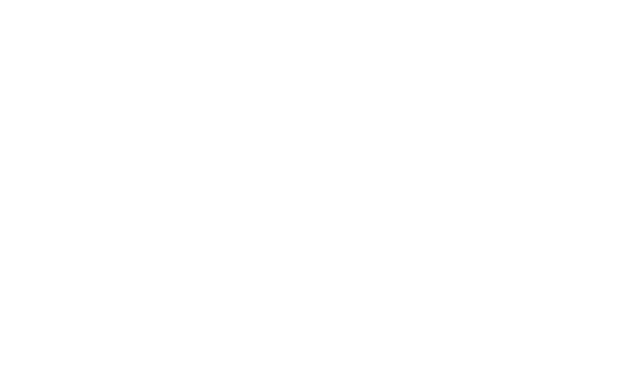
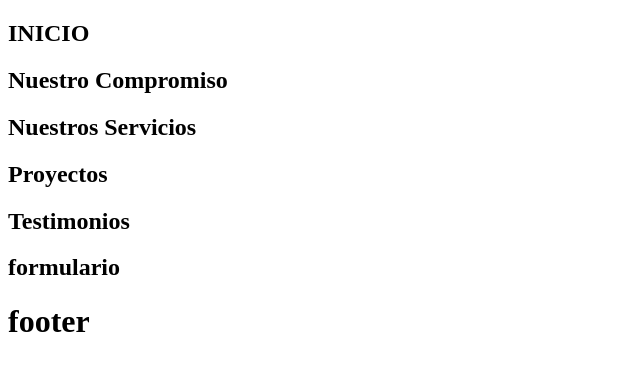
Before and after one commit to IsaakCov/proyectoIntegradorTallerDiseno, a plain HTML site: page index.html in a window 1280 px wide. Shown: the whole page, without its empty margins (0-640 px from the left). Drawn offline with Linux system fonts and the light colour scheme.

Commit message:
HTML_estructura

```diff
--- a/index.html
+++ b/index.html
@@ -6,5 +6,50 @@
     <title>Taller de Diseño</title>
 </head>
 <body>
+
+    <nav></nav>
+    <section>
+        <div class="container">
+            <h1>INICIO</h1>
+        </div>
+    </section>
+
+    <section>
+        <div class="container">
+            <h1>Nuestro Compromiso</h1>
+        </div>
+    </section>
+
+    <section>
+        <div class="container">
+            <h1>Nuestros Servicios</h1>
+        </div>
+    </section>
+
+    <section>
+        <div class="container">
+            <h1>Proyectos</h1>
+        </div>
+    </section>
+
+    <section>
+        <div class="container">
+            <h1>Testimonios</h1>
+        </div>
+    </section>
+
+
+    <section>
+        <div class="container">
+            <h1>formulario</h1>
+        </div>
+    </section>
+
+    <footer>
+        <div class="container">
+            <h1>footer</h1>
+        </div>
+    </footer>
+
 </body>
 </html>
```
